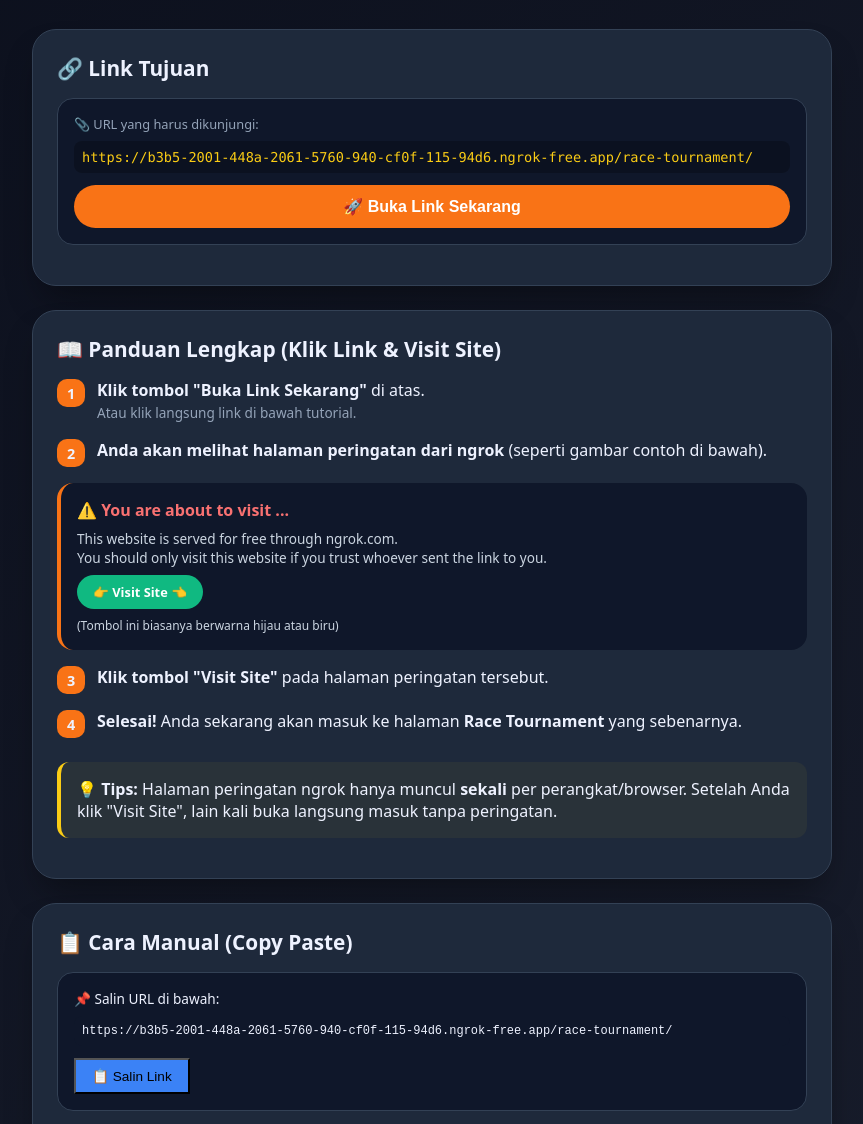
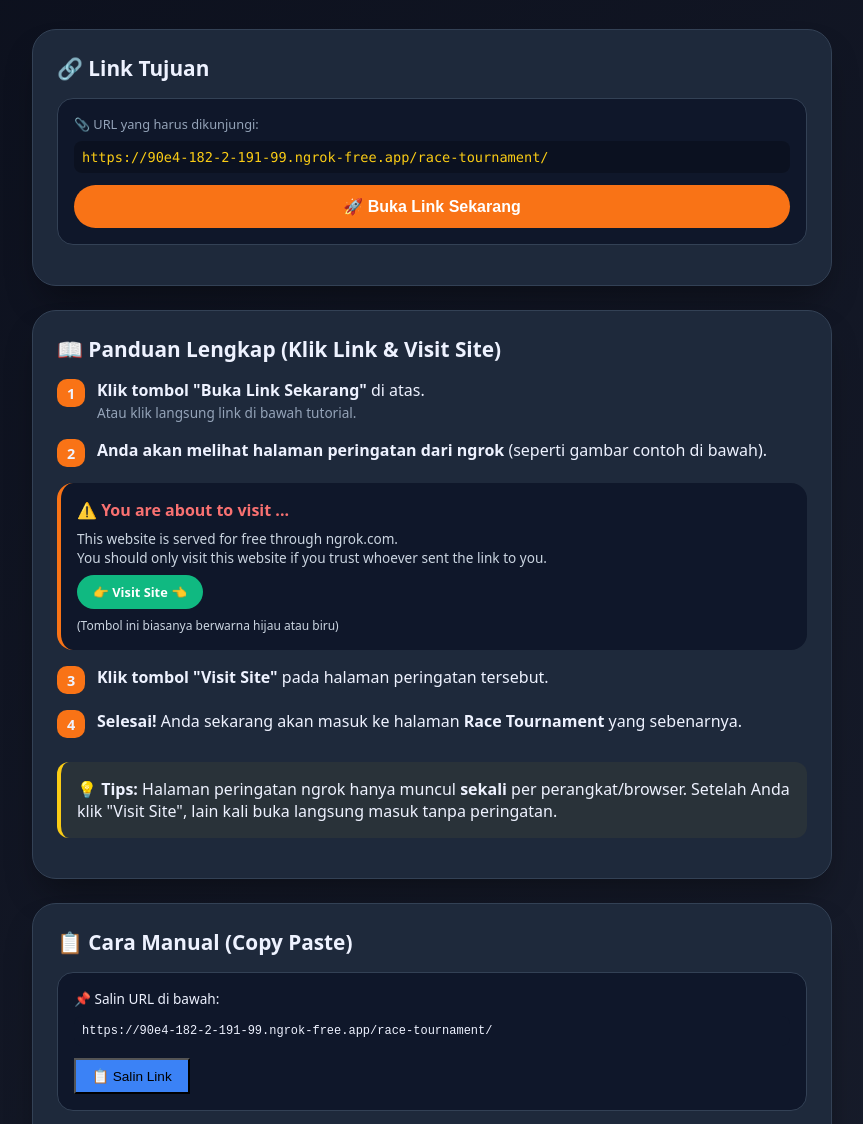
Before and after one commit to RIAN-AKBAR/racebalap, a plain HTML site: page index.html in a window 1280 px wide. Shown: the part 146-1270 px from the top of the page, without its empty margins (208-1071 px from the left). Drawn offline with Linux system fonts and the light colour scheme.

Commit message:
Update index.html

```diff
--- a/index.html
+++ b/index.html
@@ -222,7 +222,7 @@
         <div class="link-box">
             <div style="margin-bottom: 0.5rem; font-size: 0.8rem; color: #94a3b8;">📎 URL yang harus dikunjungi:</div>
             <div class="link-url" id="targetUrl">
-                https://b3b5-2001-448a-2061-5760-940-cf0f-115-94d6.ngrok-free.app/race-tournament/
+                https://90e4-182-2-191-99.ngrok-free.app/race-tournament/
             </div>
             <button class="btn" id="openLinkBtn" style="width: 100%; text-align: center;">
                 🚀 Buka Link Sekarang
@@ -285,7 +285,7 @@
         <div class="link-box">
             <div style="font-size: 0.85rem; margin-bottom: 0.5rem;">📌 Salin URL di bawah:</div>
             <code style="background: #0f172a; padding: 0.5rem; display: block; border-radius: 0.5rem; font-size: 0.75rem; word-break: break-all;">
-                https://b3b5-2001-448a-2061-5760-940-cf0f-115-94d6.ngrok-free.app/race-tournament/
+                https://90e4-182-2-191-99.ngrok-free.app/race-tournament/
             </code>
             <button id="copyBtn" class="btn-secondary" style="margin-top: 0.75rem; padding: 0.5rem 1rem; font-size: 0.85rem;">
                 📋 Salin Link
@@ -317,7 +317,7 @@
 </div>
 
 <script>
-    const TARGET_URL = "https://b3b5-2001-448a-2061-5760-940-cf0f-115-94d6.ngrok-free.app/race-tournament/";
+    const TARGET_URL = "https://90e4-182-2-191-99.ngrok-free.app/race-tournament/";
 
     // Tombol buka link
     const openBtn = document.getElementById('openLinkBtn');
```
